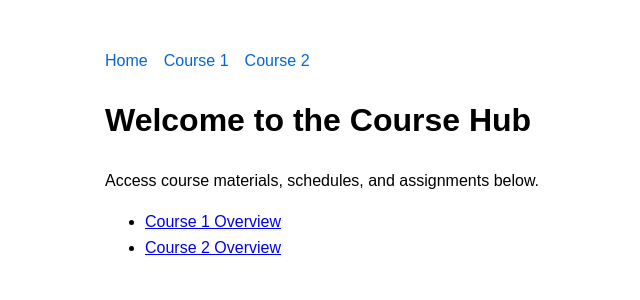
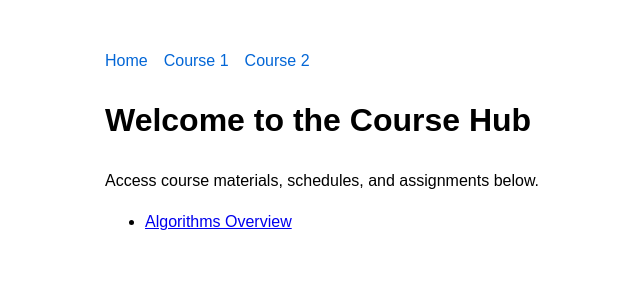
Before and after one commit to mrrahman1517/css449-algorithms, a Jekyll site: the page built from index.md, in a window 1280 px wide. Shown: the top 300 px of the page, without its empty margins (135-775 px from the left). Built offline with Jekyll 4.4.1, drawn with Linux system fonts in a browser that asks for light colours; our own code applies the rules of GitHub Pages for plain Markdown files.

Commit message:
Update index.md

```diff
--- a/index.md
+++ b/index.md
@@ -1,11 +1,6 @@
----
-layout: default
-title: Home
----
 
 # Welcome to the Course Hub
 
 Access course materials, schedules, and assignments below.
 
-- [Course 1 Overview](course1/)
-- [Course 2 Overview](course2/)
+- [Algorithms Overview](spring2025/)
```
